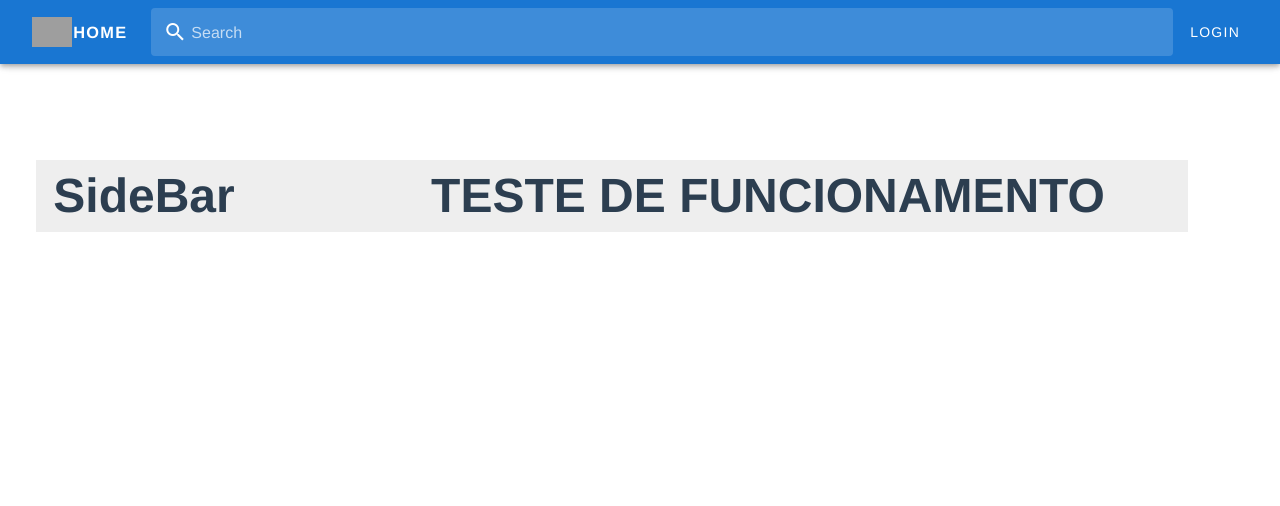
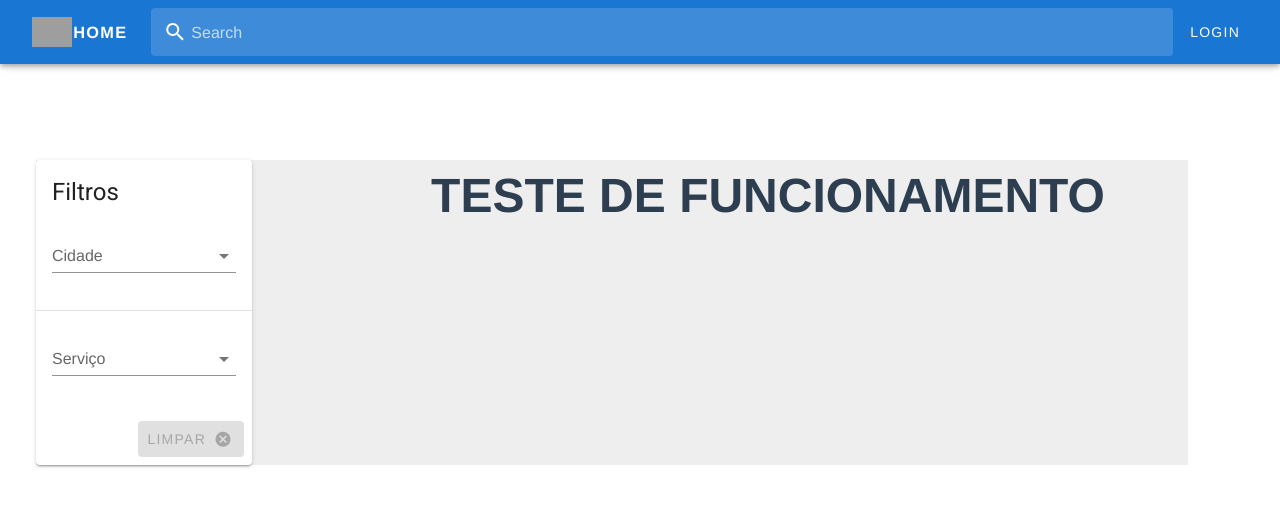
Before and after one commit to dmug1/brworks, a Vue app in the folder app-brworks/: page / in a window 1280 px wide. Shown: the top 506 px of the page. Built offline with nearby package versions, Linux system fonts and the light colour scheme; grey boxes are pictures that could not be loaded.

Commit message:
add filters

```diff
--- a/app-brworks/src/components/SideBar.vue
+++ b/app-brworks/src/components/SideBar.vue
@@ -1,15 +1,67 @@
 <template>
   <div id="SideBar">
-      <h1>SideBar</h1>
+    <v-card color=" lighten-2">
+      <v-card-title class="headline lighten-3">
+        Filtros
+      </v-card-title>
+
+      <v-card-text>
+        <v-autocomplete
+          v-model="cidade"
+          :items="items"
+          :loading="isLoading"
+          color="white"
+          hide-no-data
+          hide-selected
+          item-text="Description"
+          label="Cidade"
+          placeholder="Digite a cidade"
+          return-object
+        ></v-autocomplete>
+      </v-card-text>
+      <v-divider></v-divider>
+      <v-card-text>
+        <v-autocomplete
+          v-model="servico"
+          :items="services"
+          :loading="isLoading"
+          color="white"
+          hide-no-data
+          hide-selected
+          item-text="Description"
+          label="Serviço"
+          placeholder="Digite o serviço"
+          return-object
+        ></v-autocomplete>
+      </v-card-text>
+
+      <v-card-actions>
+        <v-spacer></v-spacer>
+        <v-btn
+          :disabled="!cidade"
+          color="grey darken-3"
+          @click="(cidade = null), (servico = null)"
+        >
+          Limpar
+          <v-icon right>mdi-close-circle</v-icon>
+        </v-btn>
+      </v-card-actions>
+    </v-card>
   </div>
 </template>
 
 <script>
 export default {
-
-}
+  data: () => ({
+    descriptionLimit: 60,
+    items: ["Brisbane", "Sydney"],
+    services: ["Salao de Beleza", "Mecanico", "Carreto", "Transfer", "Comida"],
+    isLoading: false,
+    cidade: null,
+    servico: null,
+    search: null
+  })
+};
 </script>
 
-<style>
-
-</style>
+<style></style>
```
